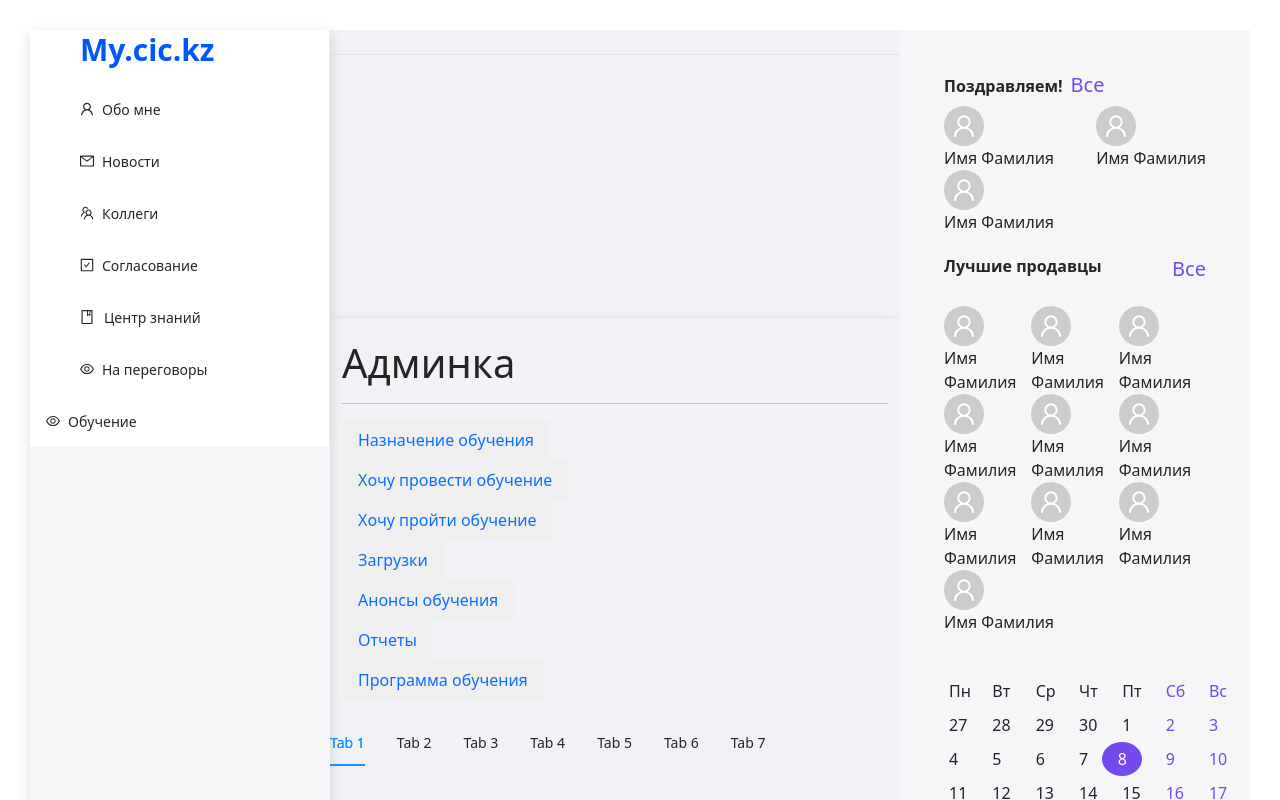
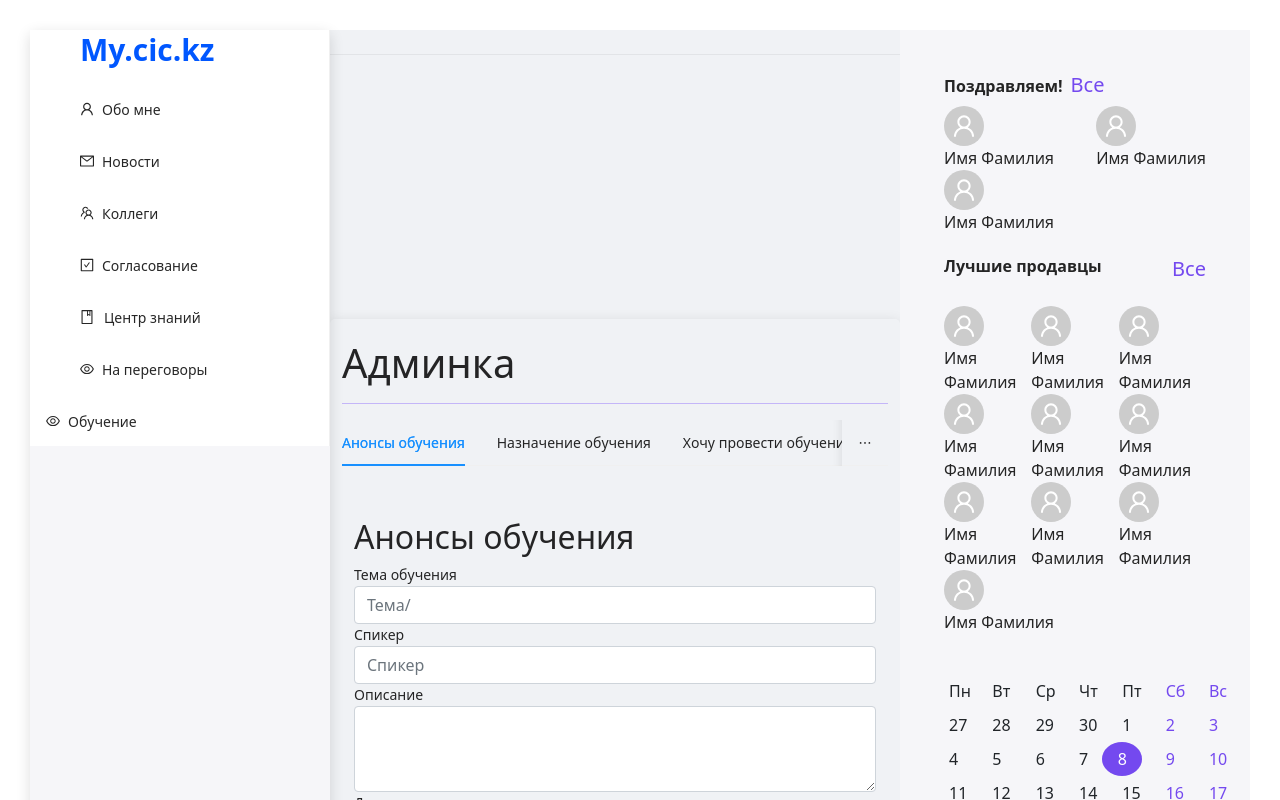
Before and after one commit to FallenStarrr/mycic-new-design, a React (Create React App) app: page /knowledge in a window 1280 px wide. Shown: the top 800 px of the page. Built offline with nearby package versions, Linux system fonts and the light colour scheme.

Commit message:
tabs layout fix

```diff
--- a/src/pages/Tests.js
+++ b/src/pages/Tests.js
@@ -17,117 +17,40 @@ const Tests = () => {
         <h1>Админка</h1>
         <hr />
 
-        <button
-          className="nav-link active"
-          id="v-pills-home-tab"
-          data-bs-toggle="pill"
-          data-bs-target="#v-pills-home"
-          type="button"
-          role="tab"
-          aria-controls="v-pills-home"
-          aria-selected="true"
-        >
-          Назначение обучения
-        </button>
-        <button
-          className="nav-link"
-          id="v-pills-profile-tab"
-          data-bs-toggle="pill"
-          data-bs-target="#v-pills-profile"
-          type="button"
-          role="tab"
-          aria-controls="v-pills-profile"
-          aria-selected="false"
-        >
-          Хочу провести обучение
-        </button>
-        <button
-          className="nav-link"
-          id="v-pills-messages-tab"
-          data-bs-toggle="pill"
-          data-bs-target="#v-pills-messages"
-          type="button"
-          role="tab"
-          aria-controls="v-pills-messages"
-          aria-selected="false"
-        >
-          Хочу пройти обучение
-        </button>
-        <button
-          className="nav-link"
-          id="v-pills-settings-tab"
-          data-bs-toggle="pill"
-          data-bs-target="#v-pills-settings"
-          type="button"
-          role="tab"
-          aria-controls="v-pills-settings"
-          aria-selected="false"
-        >
-          Загрузки
-        </button>
-        <button
-          className="nav-link"
-          id="v-pills-announcements-tab"
-          data-bs-toggle="pill"
-          data-bs-target="#v-pills-announcements"
-          type="button"
-          role="tab"
-          aria-controls="v-pills-announcements"
-          aria-selected="false"
-        >
-          Анонсы обучения
-        </button>
-        <button
-          className="nav-link"
-          id="v-pills-res-tab"
-          data-bs-toggle="pill"
-          data-bs-target="#v-pills-res"
-          type="button"
-          role="tab"
-          aria-controls="v-pills-res"
-          aria-selected="false"
-        >
-          Отчеты
-        </button>
-        <button
-          className="nav-link"
-          id="v-pills-download-tab"
-          data-bs-toggle="pill"
-          data-bs-target="#v-pills-download"
-          type="button"
-          role="tab"
-          aria-controls="v-pills-download"
-          aria-selected="false"
-        >
-          Программа обучения
-        </button>
-      </div>
-
         <Tabs defaultActiveKey="1" className="m-auto">
-        <TabPane tab="Tab 1" key="1">
+          <TabPane tab="Анонсы обучения" key="1">
             <Announcement />
           </TabPane>
-        <TabPane tab="Tab 2" key="2">
+          <TabPane tab=" Назначение обучения" key="2">
             <TakeLesson />
           </TabPane>
-        <TabPane tab="Tab 3" key="3">
+          <TabPane tab="Хочу провести обучение" key="3">
             <WantTeach />
           </TabPane>
-        <TabPane tab="Tab 4" key="4">
+          <TabPane tab="Хочу пройти обучение" key="4">
             <WannaLearn />
           </TabPane>
 
-        <TabPane tab="Tab 5" key="5">
+          <TabPane
+            tab=" Отчеты
+        "
+            key="5"
+          >
             <Report />
           </TabPane>
-        <TabPane tab="Tab 6" key="6">
+          <TabPane tab=" Программа обучения" key="6">
             <StudyProgram />
           </TabPane>
 
-        <TabPane tab="Tab 7" key="7">
+          <TabPane
+            tab="
+          Загрузки"
+            key="7"
+          >
             <Download />
           </TabPane>
         </Tabs>
+      </div>
     </>
   );
 };
```
Lines whose indentation alone changed are shown as unchanged.
